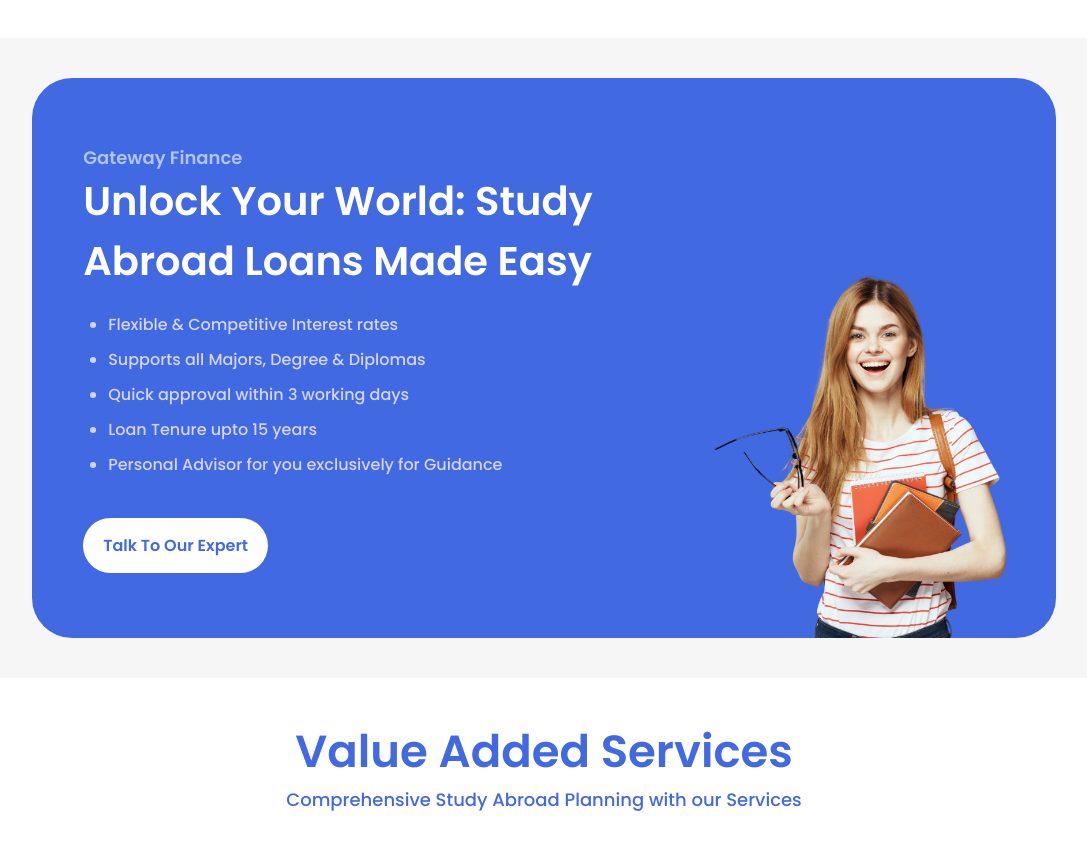
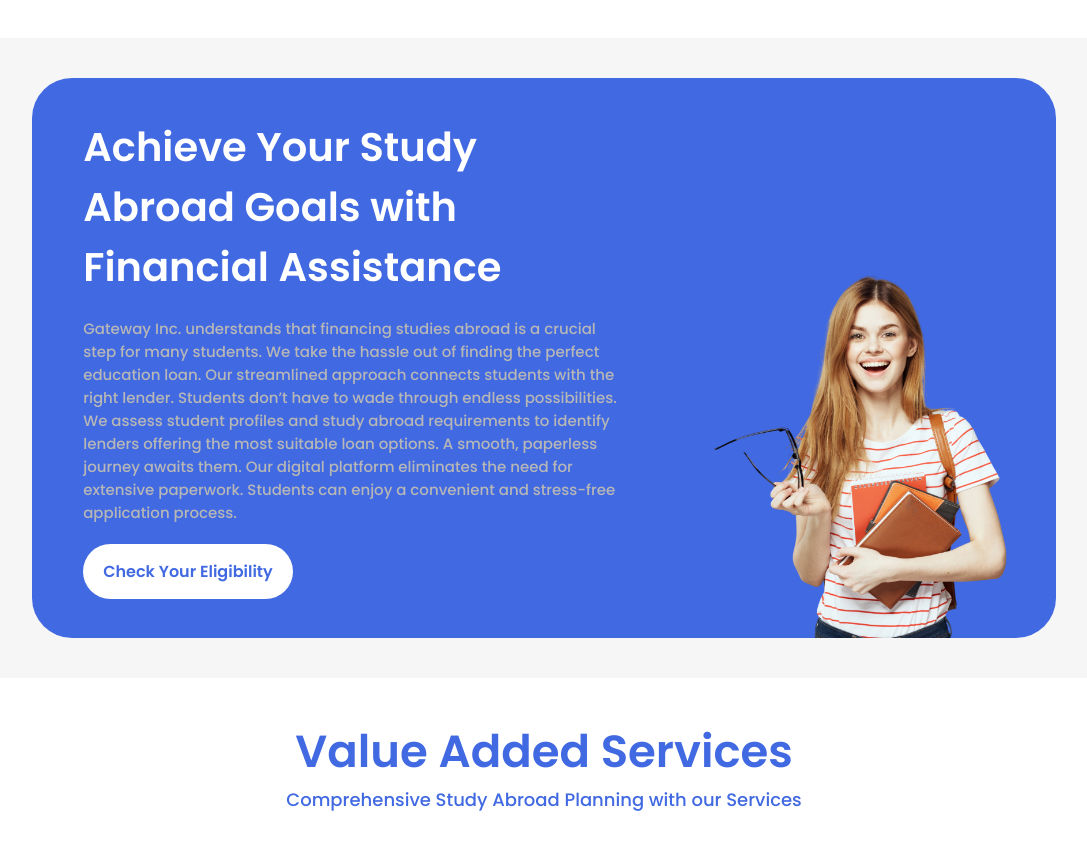
Before and after one commit to Abhishekkjainn/GatewayINC, a React (Vite) app: page / in a window 1280 px wide. Shown: the part 3381-4242 px from the top of the page, without its empty margins (96-1183 px from the left). Built offline with nearby package versions, Linux system fonts and the light colour scheme.

Commit message:
Modified Loans Page

```diff
--- a/src/pages.css
+++ b/src/pages.css
@@ -1948,6 +1948,13 @@
     color: white;
     transition: 0.5s;
     cursor: pointer;
+}
+.loancontent{
+    color: rgb(183, 183, 183);
+    font-size: 15px;
+    font-weight: 500;
+    margin-left: 15px;
+    margin-top: 20px;
 }
 
 
@@ -2179,6 +2186,13 @@
     .expertimage{
         height: 45vh;
     }
+    .loancontent{
+        color: rgb(183, 183, 183);
+        font-size: 12px;
+        font-weight: 500;
+        margin-left: 15px;
+        margin-top: 20px;
+    }
 
 }
 
--- a/src/pages/page5.jsx
+++ b/src/pages/page5.jsx
@@ -10,20 +10,32 @@ export default function Page5() {
     <div className="page5">
       <div className="educationloanbannerdiv">
         <div className="educationloancontentdiv">
-          <div className="smallheadeducationcontent">Gateway Finance</div>
+          <div className="smallheadeducationcontent"></div>
           <div className="educationloanheading">
-            Unlock Your World: Study Abroad Loans Made Easy
+            Achieve Your Study Abroad Goals with Financial Assistance
           </div>
           <div className="contentlist">
-            <ul className="custom-bullet-list">
+            {/* <ul className="custom-bullet-list">
               {listItems.map((item, index) => (
                 <li key={index} className="educationlist">
                   {item}
                 </li>
               ))}
-            </ul>
+            </ul> */}
+            <div className="loancontent">
+              Gateway Inc. understands that financing studies abroad is a
+              crucial step for many students. We take the hassle out of finding
+              the perfect education loan. Our streamlined approach connects
+              students with the right lender. Students don’t have to wade
+              through endless possibilities. We assess student profiles and
+              study abroad requirements to identify lenders offering the most
+              suitable loan options. A smooth, paperless journey awaits them.
+              Our digital platform eliminates the need for extensive paperwork.
+              Students can enjoy a convenient and stress-free application
+              process.
+            </div>
           </div>
-          <div className="talktoexpertbutton">Talk To Our Expert</div>
+          <div className="talktoexpertbutton">Check Your Eligibility</div>
         </div>
         <div className="educationloanimagediv">
           <img
```
